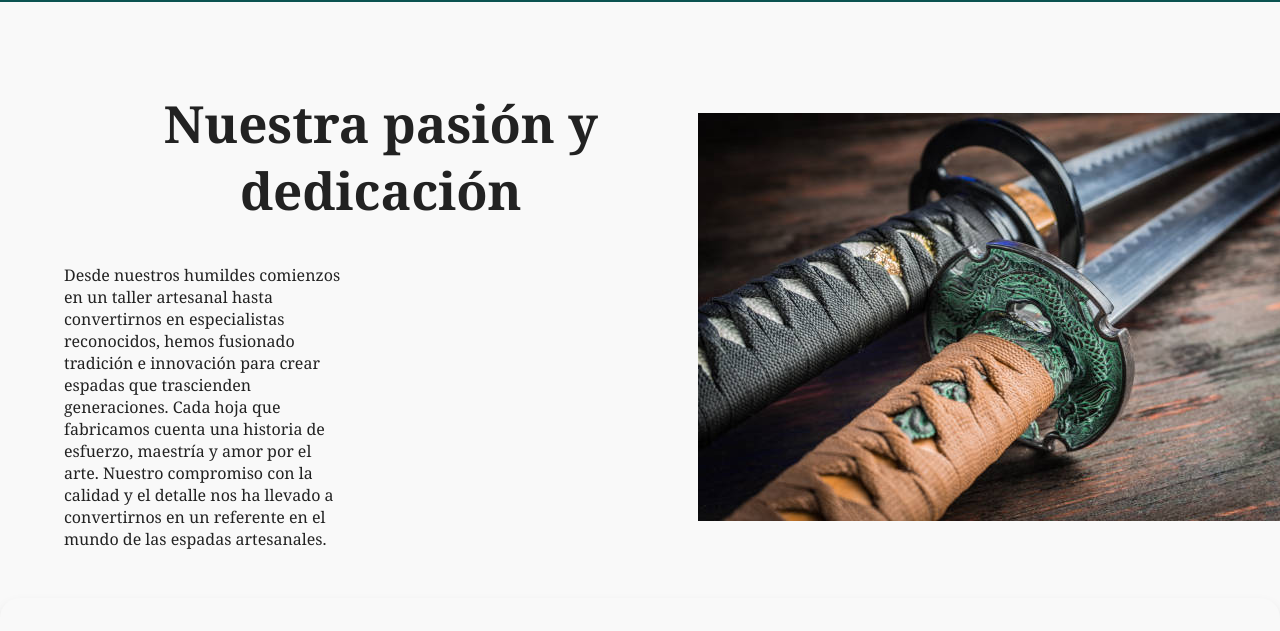
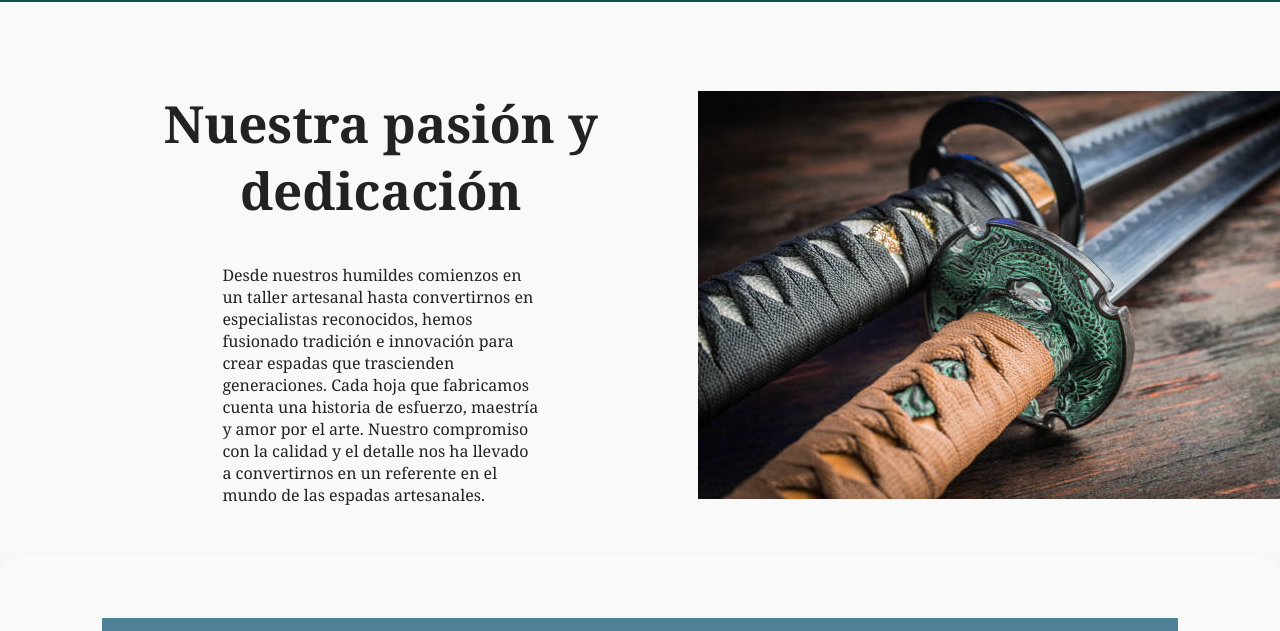
Before and after one commit to GunterMagno/Proyecto2LenguajedeMarcas, a plain HTML site: page blog.html in a window 1280 px wide. Shown: the part 140-771 px from the top of the page. Drawn offline with Linux system fonts and the light colour scheme.

Commit message:
seguimos asi si

```diff
--- a/blog.html
+++ b/blog.html
@@ -29,7 +29,7 @@
 
 <main>
   <section class="introduccion">
-    <article>
+    <article class="introduccion-contenido">
       <h1 class="titulo-categoria">Nuestra pasión y dedicación</h1>
       <p class="texto-introduccion">
         Desde nuestros humildes comienzos en un taller artesanal hasta convertirnos en especialistas reconocidos, hemos fusionado tradición e innovación para crear espadas que trascienden generaciones. Cada hoja que fabricamos cuenta una historia de esfuerzo, maestría y amor por el arte. Nuestro compromiso con la calidad y el detalle nos ha llevado a convertirnos en un referente en el mundo de las espadas artesanales.
--- a/css/style.css
+++ b/css/style.css
@@ -130,6 +130,12 @@ header nav ul li a img {
     margin-top: 5vh;
 }
 
+.introduccion-contenido{
+    display: flex;
+    flex-direction: column;
+    align-items: center;
+}
+
 .imagen-introduccion {
     width: 45%;
     height: auto;
@@ -137,7 +143,7 @@ header nav ul li a img {
 }
 
 .texto-introduccion {
-    width: 45%;
+    width: 50%;
 }
 
 .texto-introduccion h1 {
@@ -169,7 +175,6 @@ header nav ul li a img {
 .opcion-menu {
     display: inline-block;
     width: 30%;
-
     margin: 1rem;
     border: 0.2rem solid var(--color-secundary);
     border-radius: 0.8rem;
@@ -773,6 +778,7 @@ footer {
     }
 
 
+
     .texto-introduccion{
         width: 80%;
         p {
```
